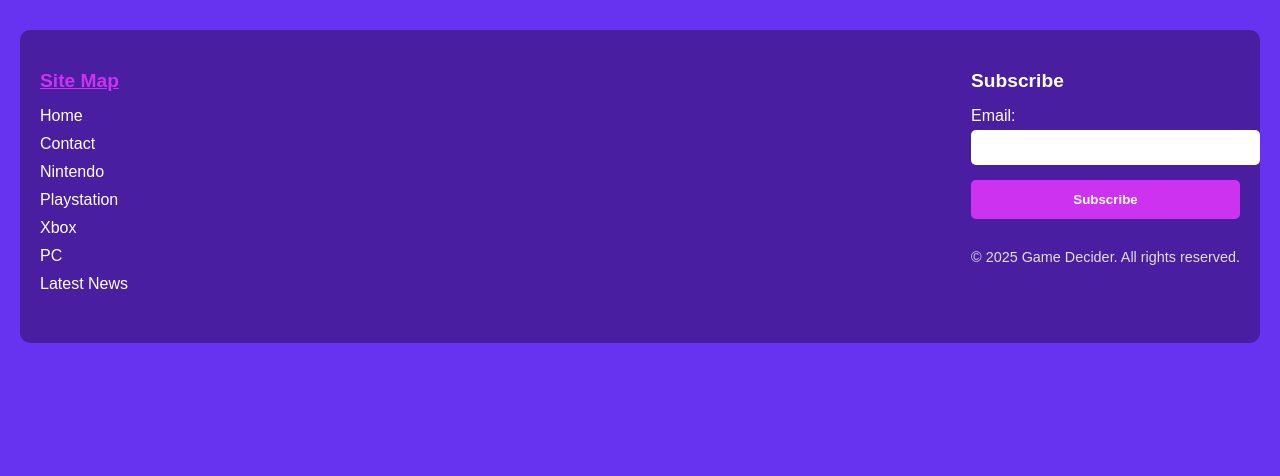
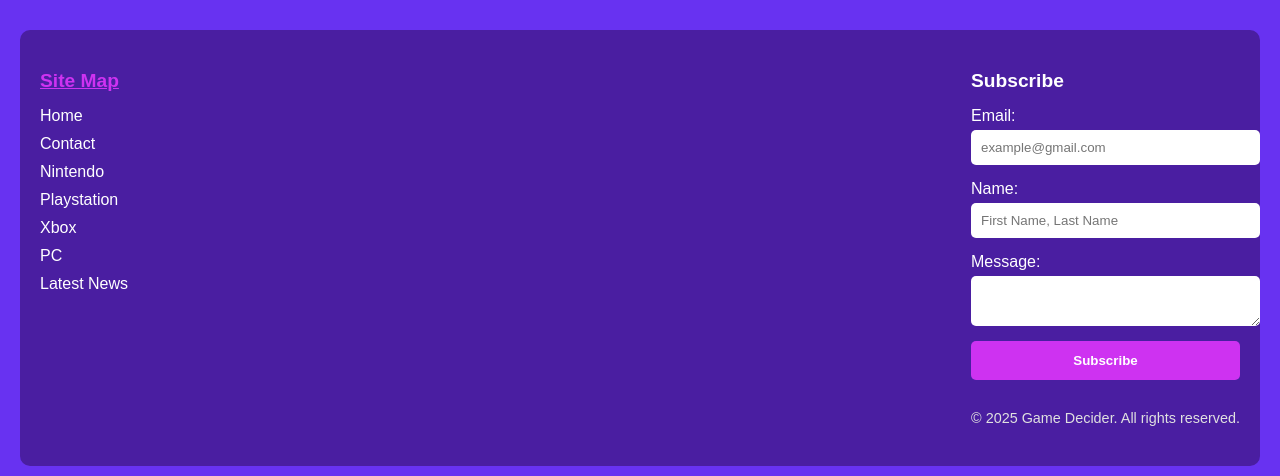
Before and after one commit to JerrodBolton/gaming-Info, a plain HTML site: page index.html in a window 1280 px wide. Shown: the part 2169-2645 px from the top of the page. Before the commit the page ends 2532 px from the top, so only its background shows below. Drawn offline with Linux system fonts and the light colour scheme.

Commit message:
Added to CSS

```diff
--- a/index.html
+++ b/index.html
@@ -118,11 +118,15 @@
           <li><a href="#latest-news">Latest News</a></li>
         </ul>
       </div>
-      <div class="footer-content2" id="subscribe">
+      <div class="footer-content2">
         <h3>Subscribe</h3>
         <form action="#" method="post">
           <label for="email">Email:</label>
-          <input type="email" id="email" name="email" required />
+          <input type="email" id="email" name="email" placeholder="example@gmail.com "required />
+          <label for="name">Name:</label>
+          <input type="text" id="name" name="name" placeholder="First Name, Last Name" required />
+          <label for="message">Message:</label>
+          <textarea id="message" name="message" required></textarea>
           <input type="submit" value="Subscribe" />
         </form>
         <p>&copy; 2025 Game Decider. All rights reserved.</p>
--- a/main.css
+++ b/main.css
@@ -116,6 +116,22 @@ footer {
   margin-bottom: 15px;
   width: 100%;
 }
+.footer-content2 input[type="text"] {
+  padding: 10px;
+  border: none;
+  border-radius: 5px;
+  margin-top: 5px;
+  margin-bottom: 15px;
+  width: 100%;
+}
+textarea{
+  padding: 10px;
+  border: none;
+  border-radius: 5px;
+  margin-top: 5px;
+  margin-bottom: 15px;
+  width: 100%;
+}
 
 .footer-content2 input[type="submit"] {
   background-color: #ce32f1;
@@ -125,13 +141,17 @@ footer {
   border: none;
   border-radius: 5px;
   cursor: pointer;
+  width: 100%;
   transition: background-color 0.3s;
 }
+
+
 
 .footer-content2 input[type="submit"]:hover {
   background-color: #ffffff;
   color: #ce32f1;
 }
+
 
 footer p {
   text-align: center;
```
Also changed, not shown: nintendo/nintendo.html (+6 -2 lines), pc/pc.html (+5 -1 lines), playStation/playStation.html (+6 -3 lines), xbox/xbox.html (+6 -2 lines), pc/pc.css (deleted).
